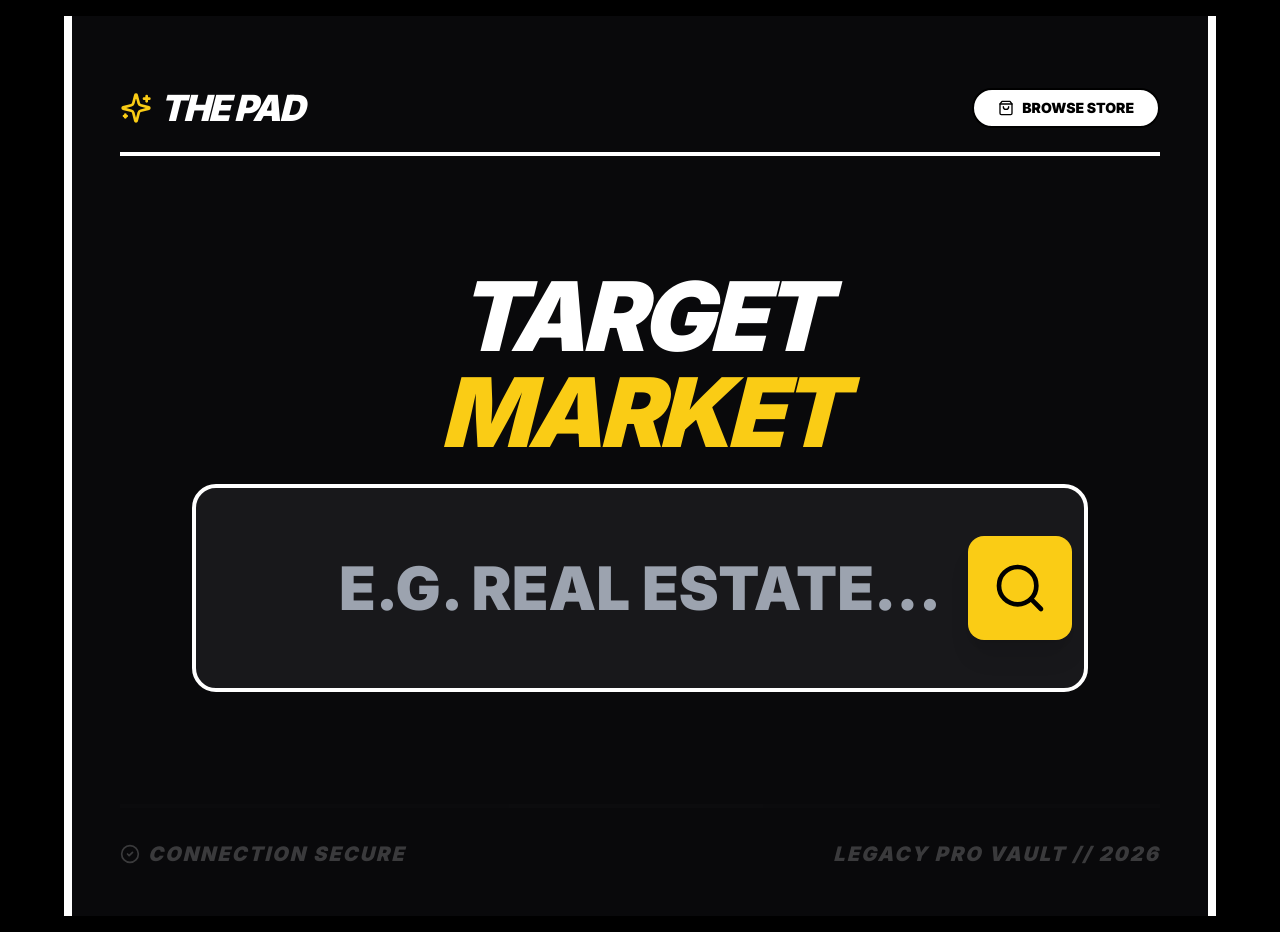
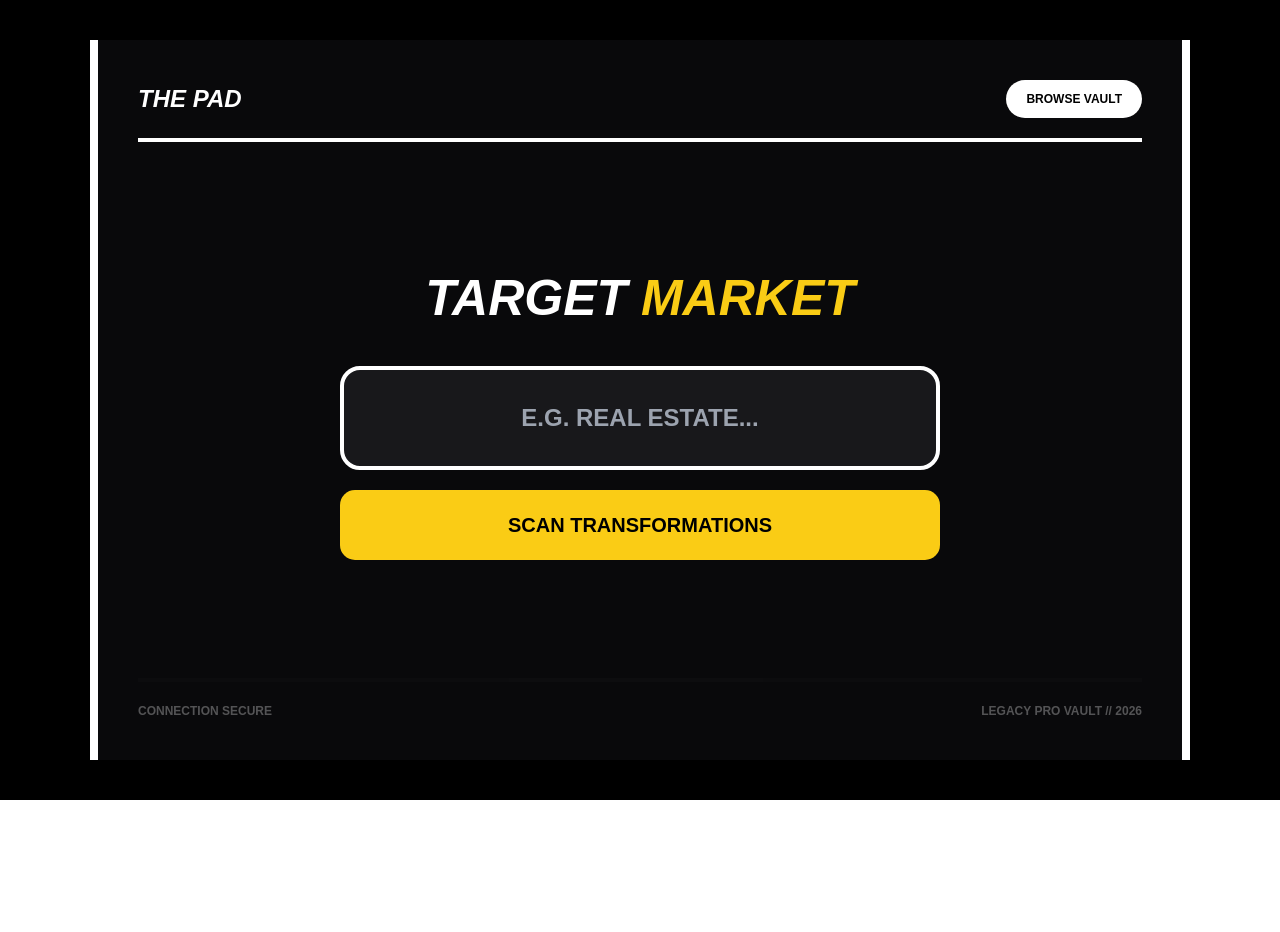
Before and after one commit to heathermmosley-jpg/productflow-ai-tools-, a Next.js app: page / in a window 1280 px wide. Both pictures are taken after a click on the button "IDENTIFY NICHE". After the commit the page ends 800 px from the top, so only its background shows below. Built offline with nearby package versions, Linux system fonts and the light colour scheme.

Commit message:
Update page.tsx

```diff
--- a/app/page.tsx
+++ b/app/page.tsx
@@ -1,26 +1,13 @@
 "use client";
 
 import { useState } from "react";
-import { Sparkles, Search, ShoppingBag, ArrowLeft, Zap, LayoutGrid, Wrench, BarChart3, Target, Smartphone, Globe, Code, Brain, Flame, HeartPulse, Rocket, CheckCircle2 } from "lucide-react";
 
 export default function App() {
   const [step, setStep] = useState(1);
   const [niche, setNiche] = useState("");
-  const [selectedTool, setSelectedTool] = useState<{name: string, cat: string} | null>(null);
 
   const VAULT_URL = "https://legacyprovault.gumroad.com";
   const DIRECT_STRATEGY = "https://legacyprovault.gumroad.com/l/Irresist";
-
-  const allTools = [
-    { name: "GAP FINDER", cat: "MARKET", icon: Wrench },
-    { name: "PROFIT MATH", cat: "FINANCE", icon: BarChart3 },
-    { name: "SEO SCANNER", cat: "TRAFFIC", icon: Search },
-    { name: "NICHE HUNTER", cat: "STRATEGY", icon: Target },
-    { name: "FOCUS ENGINE", cat: "MINDSET", icon: Brain },
-    { name: "ADRENALINE X", cat: "ENERGY", icon: Flame },
-    { name: "VITALITY SCAN", cat: "HEALTH", icon: HeartPulse },
-    { name: "SCALE BOT", cat: "AUTOMATION", icon: Rocket },
-  ];
 
   const handlePurchase = (url: string) => {
     window.open(url, "_blank");
@@ -28,96 +15,83 @@ export default function App() {
   };
 
   return (
-    <div className="min-h-screen bg-black text-white flex items-center justify-center p-4">
-      <div className="w-full max-w-6xl border-x-8 border-white min-h-[90vh] flex flex-col p-6 md:p-12 bg-zinc-950 shadow-2xl relative">
+    <div style={{ backgroundColor: 'black', color: 'white', minHeight: '100vh', display: 'flex', alignItems: 'center', justifyContent: 'center', fontFamily: 'sans-serif', padding: '20px' }}>
+      <div style={{ width: '100%', maxWidth: '1100px', borderLeft: '8px solid white', borderRight: '8px solid white', minHeight: '90vh', display: 'flex', flexDirection: 'column', padding: '40px', backgroundColor: '#09090b', boxShadow: '0 25px 50px -12px rgba(0, 0, 0, 0.5)' }}>
 
-        {/* HEADER - FIXED ICONS */}
-        <div className="flex justify-between items-center py-6 border-b-4 border-white mb-8 sticky top-0 bg-zinc-950 z-50">
-          <div className="flex items-center gap-2">
-            <Sparkles className="text-yellow-400 w-8 h-8" />
-            <h1 className="text-2xl md:text-4xl font-black italic tracking-tighter uppercase leading-none">THE PAD</h1>
-          </div>
-          <button onClick={() => handlePurchase(VAULT_URL)} className="bg-white text-black px-6 py-2 rounded-full font-black text-xs md:text-sm flex items-center gap-2 hover:bg-yellow-400 transition-all border-2 border-black uppercase">
-            <ShoppingBag className="w-4 h-4" /> BROWSE STORE
+        {/* HEADER */}
+        <div style={{ display: 'flex', justifyContent: 'space-between', alignItems: 'center', paddingBottom: '20px', borderBottom: '4px solid white', marginBottom: '30px' }}>
+          <h1 style={{ fontSize: '24px', fontWeight: '900', fontStyle: 'italic', margin: 0 }}>THE PAD</h1>
+          <button onClick={() => handlePurchase(VAULT_URL)} style={{ backgroundColor: 'white', color: 'black', padding: '10px 20px', borderRadius: '50px', fontWeight: '900', border: 'none', cursor: 'pointer', fontSize: '12px' }}>
+            BROWSE VAULT
           </button>
         </div>
 
-        <div className="flex-grow">
+        <div style={{ flexGrow: 1, display: 'flex', flexDirection: 'column', justifyContent: 'center' }}>
           {step === 1 && (
-            <div className="py-24 text-center">
-              <h2 className="text-7xl md:text-[10rem] font-black mb-12 italic text-yellow-400 leading-[0.8] tracking-tighter uppercase">ACCESS<br/>GRANTED.</h2>
-              <button onClick={() => setStep(2)} className="bg-white text-black px-16 py-10 rounded-full font-black text-3xl border-4 border-black shadow-[0_12px_0_#facc15] active:translate-y-2 uppercase">IDENTIFY NICHE</button>
+            <div style={{ textAlign: 'center' }}>
+              <h2 style={{ fontSize: '80px', fontWeight: '900', fontStyle: 'italic', color: '#facc15', margin: '0 0 40px 0', lineHeight: '0.9' }}>ACCESS<br/>GRANTED.</h2>
+              <button onClick={() => setStep(2)} style={{ backgroundColor: 'white', color: 'black', padding: '30px 60px', borderRadius: '50px', fontSize: '24px', fontWeight: '900', border: '4px solid black', boxShadow: '0 10px 0 #facc15', cursor: 'pointer' }}>
+                IDENTIFY NICHE
+              </button>
             </div>
           )}
 
           {step === 2 && (
-            <div className="py-20 space-y-12 text-center">
-              <div className="space-y-6 max-w-4xl mx-auto">
-                <h2 className="text-5xl md:text-8xl font-black italic text-white uppercase tracking-tighter leading-none">TARGET<br/><span className="text-yellow-400">MARKET</span></h2>
-                <div className="relative">
+            <div style={{ textAlign: 'center' }}>
+              <h2 style={{ fontSize: '50px', fontWeight: '900', fontStyle: 'italic', marginBottom: '30px' }}>TARGET <span style={{ color: '#facc15' }}>MARKET</span></h2>
+              <div style={{ position: 'relative', maxWidth: '600px', margin: '0 auto' }}>
                 <input
                   type="text" placeholder="E.G. REAL ESTATE..."
-                    className="w-full bg-zinc-900 border-4 border-white p-10 md:p-16 rounded-3xl text-3xl md:text-6xl font-black outline-none focus:border-yellow-400 text-center uppercase"
+                  style={{ width: '100%', backgroundColor: '#18181b', border: '4px solid white', padding: '30px', borderRadius: '20px', color: 'white', fontSize: '24px', textAlign: 'center', fontWeight: '900' }}
                   value={niche} onChange={(e) => setNiche(e.target.value)}
                 />
-                  <button onClick={() => setStep(3)} className="absolute right-4 top-1/2 -translate-y-1/2 bg-yellow-400 p-6 rounded-2xl text-black shadow-xl">
-                    <Search className="w-10 h-10 md:w-14 md:h-14" />
+                <button onClick={() => setStep(3)} style={{ marginTop: '20px', width: '100%', backgroundColor: '#facc15', color: 'black', padding: '20px', borderRadius: '15px', fontWeight: '900', fontSize: '20px', border: 'none', cursor: 'pointer' }}>
+                  SCAN TRANSFORMATIONS
                 </button>
-                </div>
               </div>
             </div>
           )}
 
           {step === 3 && (
-            <div className="space-y-8">
-              <div className="flex justify-between items-end border-b-4 border-yellow-400 pb-4 uppercase font-black italic">
-                <h2 className="text-3xl md:text-6xl tracking-tighter">TRANSFORMATION HUB</h2>
-                <button onClick={() => setStep(2)} className="text-yellow-400 text-xs md:text-xl underline underline-offset-8">CHANGE NICHE</button>
+            <div>
+              <div style={{ display: 'flex', justifyContent: 'space-between', alignItems: 'flex-end', borderBottom: '4px solid #facc15', paddingBottom: '10px', marginBottom: '20px' }}>
+                <h2 style={{ fontSize: '30px', fontWeight: '900', fontStyle: 'italic', margin: 0 }}>TRANSFORMATION HUB</h2>
+                <button onClick={() => setStep(2)} style={{ color: '#facc15', fontWeight: '900', background: 'none', border: 'none', textDecoration: 'underline', cursor: 'pointer' }}>CHANGE NICHE</button>
               </div>
-
-              <div className="grid grid-cols-1 md:grid-cols-2 lg:grid-cols-4 gap-4 max-h-[50vh] overflow-y-auto pr-4">
-                {allTools.map((tool, i) => (
-                  <div key={i} onClick={() => { setSelectedTool(tool); setStep(4); }} className="p-8 bg-zinc-900 border-4 border-white/10 rounded-[35px] hover:border-white hover:bg-black cursor-pointer transition-all group">
-                    <tool.icon className="w-10 h-10 text-yellow-400 mb-4 group-hover:rotate-12 transition-transform" />
-                    <p className="font-black text-xl italic leading-none">{tool.name}</p>
-                    <p className="text-[10px] font-bold opacity-30 mt-2 uppercase">SECURE ACCESS</p>
+              <div style={{ display: 'grid', gridTemplateColumns: 'repeat(auto-fill, minmax(200px, 1fr))', gap: '15px' }}>
+                {["GAP FINDER", "PROFIT MATH", "SEO SCANNER", "NICHE HUNTER", "FOCUS ENGINE", "SCALE BOT"].map((name) => (
+                  <div key={name} onClick={() => setStep(4)} style={{ padding: '30px', backgroundColor: '#18181b', border: '4px solid rgba(255,255,255,0.1)', borderRadius: '20px', textAlign: 'center', cursor: 'pointer' }}>
+                    <p style={{ fontWeight: '900', fontStyle: 'italic', margin: 0 }}>{name}</p>
+                    <p style={{ fontSize: '10px', opacity: 0.3, marginTop: '10px' }}>SECURE ACCESS</p>
                   </div>
                 ))}
               </div>
             </div>
           )}
 
-          {step === 4 && selectedTool && (
-            <div className="py-10 space-y-8 max-w-5xl mx-auto">
-              <div className="bg-zinc-900 border-4 border-white rounded-[50px] p-12 text-center space-y-8">
-                <selectedTool.icon className="w-24 h-24 text-yellow-400 mx-auto" />
-                <h3 className="text-6xl md:text-9xl font-black italic text-white leading-none tracking-tighter uppercase">{selectedTool.name}</h3>
-                <div className="grid grid-cols-1 md:grid-cols-2 gap-6 pt-6">
-                  <button onClick={() => handlePurchase(DIRECT_STRATEGY)} className="bg-yellow-400 text-black py-10 rounded-full font-black text-3xl border-4 border-white shadow-[0_10px_0_white] uppercase italic">BUY THIS TOOL</button>
-                  <button onClick={() => handlePurchase(VAULT_URL)} className="bg-white text-black py-10 rounded-full font-black text-3xl border-4 border-black shadow-[0_10px_0_#333] uppercase italic">ENTER VAULT</button>
-                </div>
+          {step === 4 && (
+            <div style={{ textAlign: 'center', backgroundColor: '#18181b', padding: '50px', borderRadius: '40px', border: '4px solid white' }}>
+              <h3 style={{ fontSize: '60px', fontWeight: '900', fontStyle: 'italic', margin: '0 0 30px 0' }}>SELECTED TOOL</h3>
+              <div style={{ display: 'flex', gap: '20px', justifyContent: 'center', flexWrap: 'wrap' }}>
+                <button onClick={() => handlePurchase(DIRECT_STRATEGY)} style={{ backgroundColor: '#facc15', color: 'black', padding: '25px 50px', borderRadius: '50px', fontSize: '20px', fontWeight: '900', border: '4px solid white', cursor: 'pointer' }}>BUY THIS TOOL</button>
+                <button onClick={() => handlePurchase(VAULT_URL)} style={{ backgroundColor: 'white', color: 'black', padding: '25px 50px', borderRadius: '50px', fontSize: '20px', fontWeight: '900', border: '4px solid black', cursor: 'pointer' }}>ENTER VAULT</button>
               </div>
             </div>
           )}
 
           {step === 5 && (
-            <div className="py-20 text-center space-y-12">
-              <div className="inline-block bg-yellow-400 text-black px-12 py-4 rounded-full font-black text-4xl italic uppercase">TUNNEL OPENED</div>
-              <h2 className="text-5xl md:text-9xl font-black italic text-white leading-none uppercase tracking-tighter">EXPAND THE<br/>EMPIRE</h2>
-              <div className="flex flex-col md:flex-row gap-6 justify-center">
-                <button onClick={() => setStep(3)} className="bg-white text-black px-12 py-8 rounded-full font-black text-3xl border-4 border-black shadow-[0_12px_0_#facc15] uppercase italic flex items-center justify-center gap-4">
-                  <ArrowLeft className="w-8 h-8" /> KEEP SHOPPING
+            <div style={{ textAlign: 'center' }}>
+              <div style={{ display: 'inline-block', backgroundColor: '#facc15', color: 'black', padding: '10px 30px', borderRadius: '50px', fontWeight: '900', marginBottom: '20px' }}>TUNNEL OPENED</div>
+              <h2 style={{ fontSize: '60px', fontWeight: '900', fontStyle: 'italic', margin: '0 0 40px 0' }}>EXPAND THE EMPIRE</h2>
+              <button onClick={() => setStep(3)} style={{ backgroundColor: 'white', color: 'black', padding: '25px 50px', borderRadius: '50px', fontSize: '24px', fontWeight: '900', border: '4px solid black', boxShadow: '0 10px 0 #facc15', cursor: 'pointer' }}>
+                KEEP SHOPPING
               </button>
-                <button onClick={() => setStep(1)} className="bg-zinc-800 text-white px-12 py-8 rounded-full font-black text-2xl border-4 border-white/20 uppercase italic">NEW SCAN</button>
-              </div>
             </div>
           )}
         </div>
 
-        <div className="mt-8 pt-8 border-t-4 border-white/5 flex justify-between items-center opacity-20 font-black italic text-sm md:text-xl uppercase tracking-widest">
-          <div className="flex items-center gap-2">
-            <CheckCircle2 className="w-5 h-5" /> CONNECTION SECURE
-          </div>
+        <div style={{ marginTop: '30px', paddingTop: '20px', borderTop: '4px solid rgba(255,255,255,0.05)', display: 'flex', justifyContent: 'space-between', opacity: 0.3, fontSize: '12px', fontWeight: '900' }}>
+          <span>CONNECTION SECURE</span>
           <span>LEGACY PRO VAULT // 2026</span>
         </div>
       </div>
```
Lines whose indentation alone changed are shown as unchanged.
